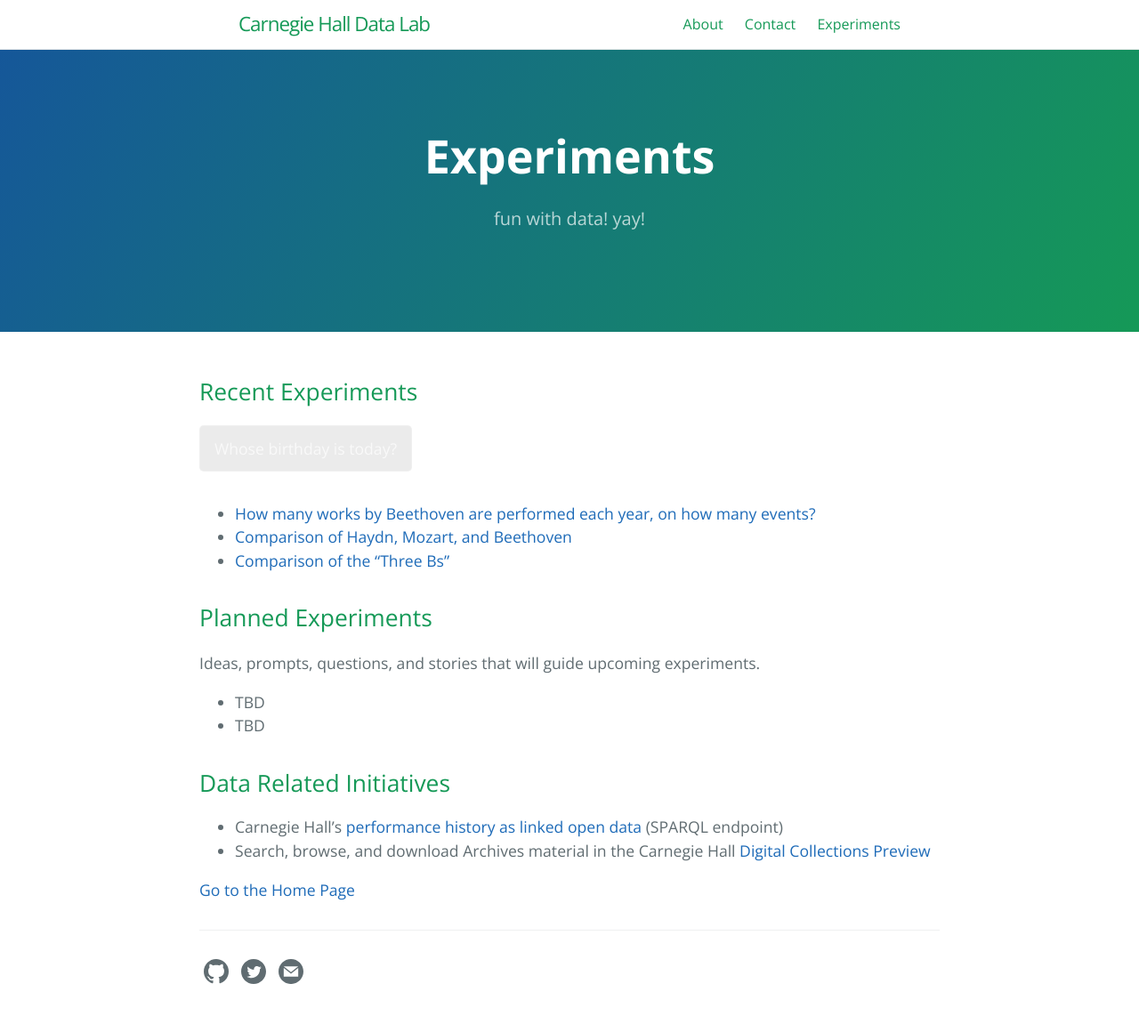
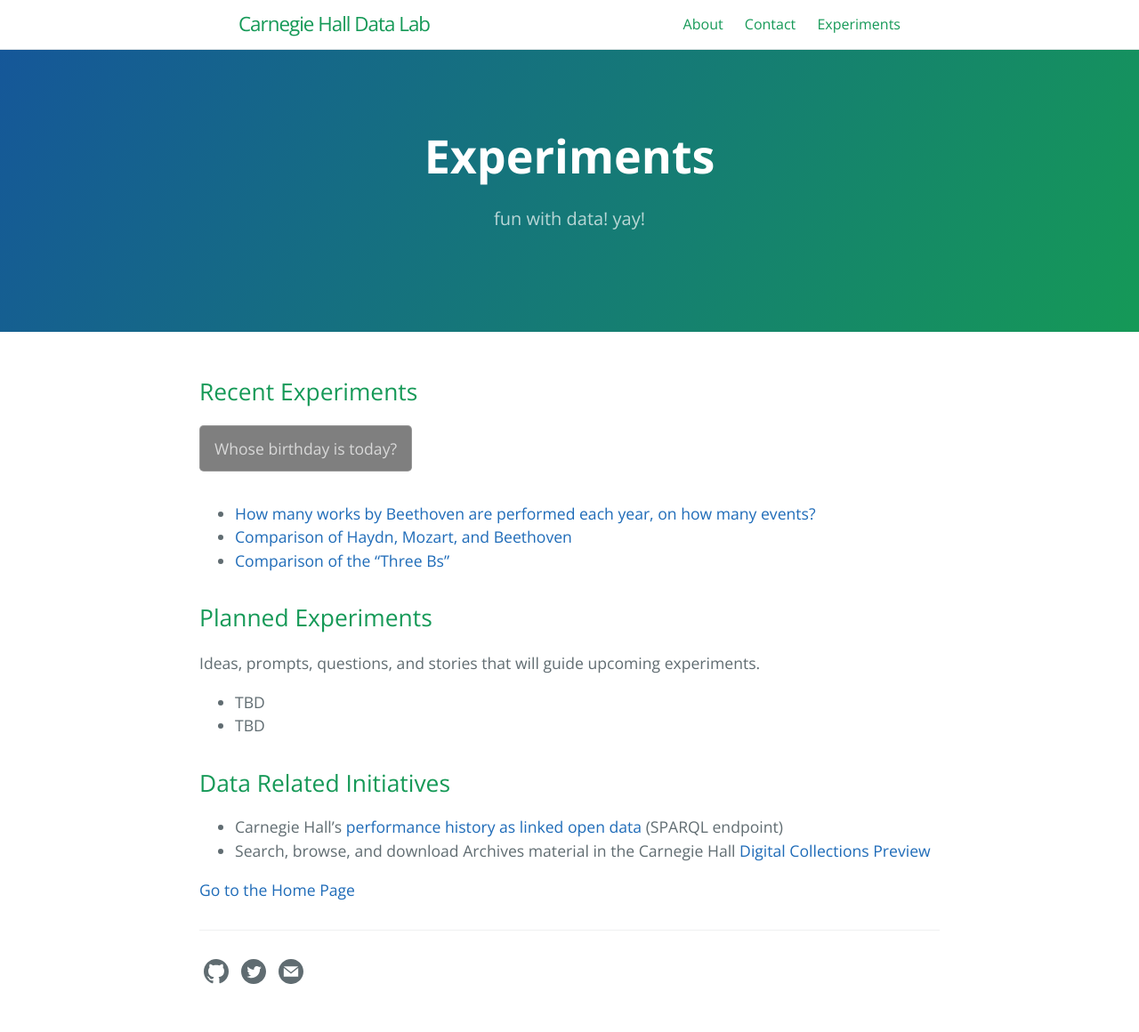
Before and after one commit to CarnegieHall/datalab, a Jekyll site: the page built from experiments.md, in a window 1280 px wide. Shown: the whole page at 89% size. Built offline with Jekyll 4.4.1, drawn with Linux system fonts in a browser that asks for light colours.

Commit message:
make btn background less transparent

```diff
--- a/_sass/jekyll-theme-cayman-blog.scss
+++ b/_sass/jekyll-theme-cayman-blog.scss
@@ -66,7 +66,7 @@ a {
   display: inline-block;
   margin-bottom: 1rem;
   color: rgba(255, 255, 255, 0.7);
-  background-color: rgba(0, 0, 0, 0.08);
+  background-color: rgba(0, 0, 0, 0.5);
   border-color: rgba(255, 255, 255, 0.2);
   border-style: solid;
   border-width: 1px;
```
